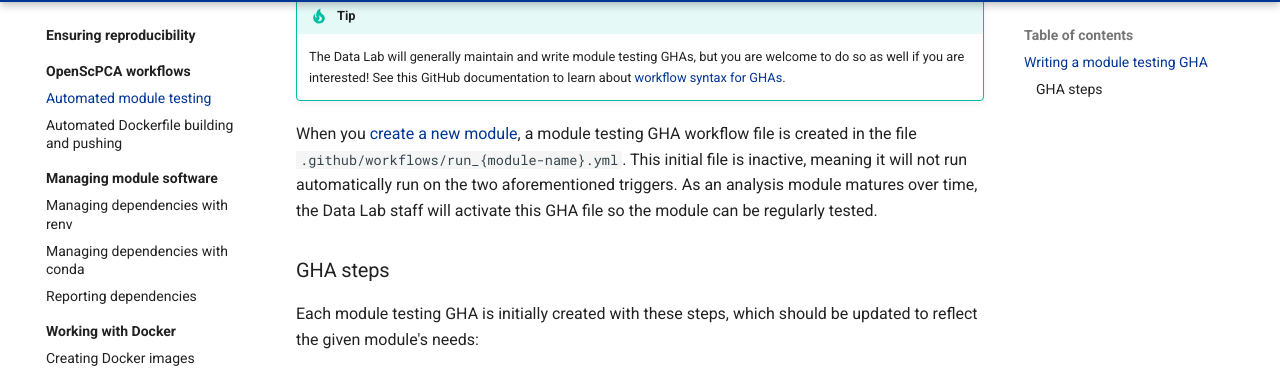
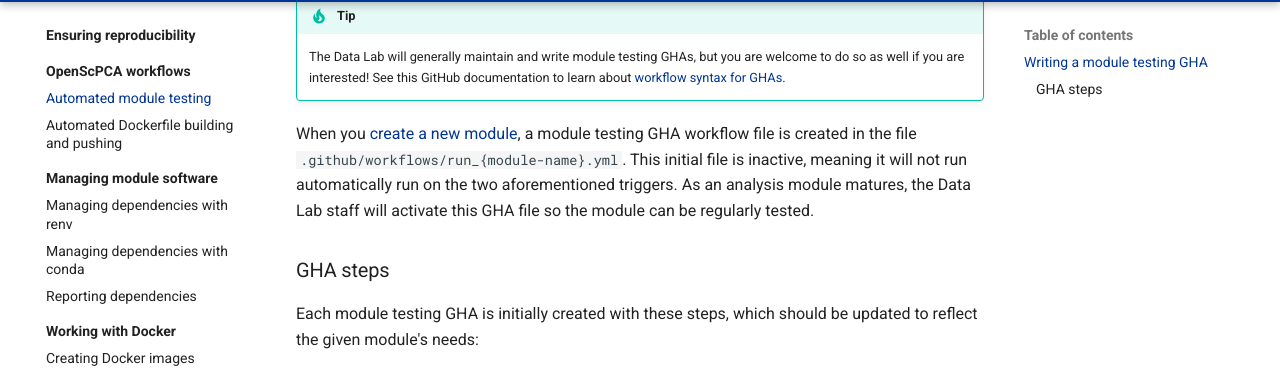
Before and after one commit to AlexsLemonade/OpenScPCA-analysis, an MkDocs documentation site: the page built from docs/ensuring-repro/workflows/run-module-gha.md, in a window 1280 px wide and 900 px high, scrolled down 899 px. Shown: the part 110-478 px from the top of the window. Built offline with MkDocs 1.6.1 and Material for MkDocs 9.7.7, drawn with Linux system fonts in a browser that asks for light colours.

Commit message:
Apply suggestions from code review
Co-authored-by: Joshua Shapiro <josh.shapiro@ccdatalab.org>

```diff
--- a/docs/ensuring-repro/workflows/run-module-gha.md
+++ b/docs/ensuring-repro/workflows/run-module-gha.md
@@ -30,7 +30,7 @@ This way, the module testing GHA can directly call this script to execute the en
 
 When you [create a new module](../../contributing-to-analyses/analysis-modules/creating-a-module.md), a module testing GHA workflow file is created in the file `.github/workflows/run_{module-name}.yml`.
 This initial file is inactive, meaning it will not run automatically run on the two aforementioned triggers.
-As an analysis module matures over time, the Data Lab staff will activate this GHA file so the module can be regularly tested.
+As an analysis module matures, the Data Lab staff will activate this GHA file so the module can be regularly tested.
 
 ### GHA steps
 
```
Also changed, not shown: docs/ensuring-repro/workflows/build-docker-gha.md (+2 -2 lines).
